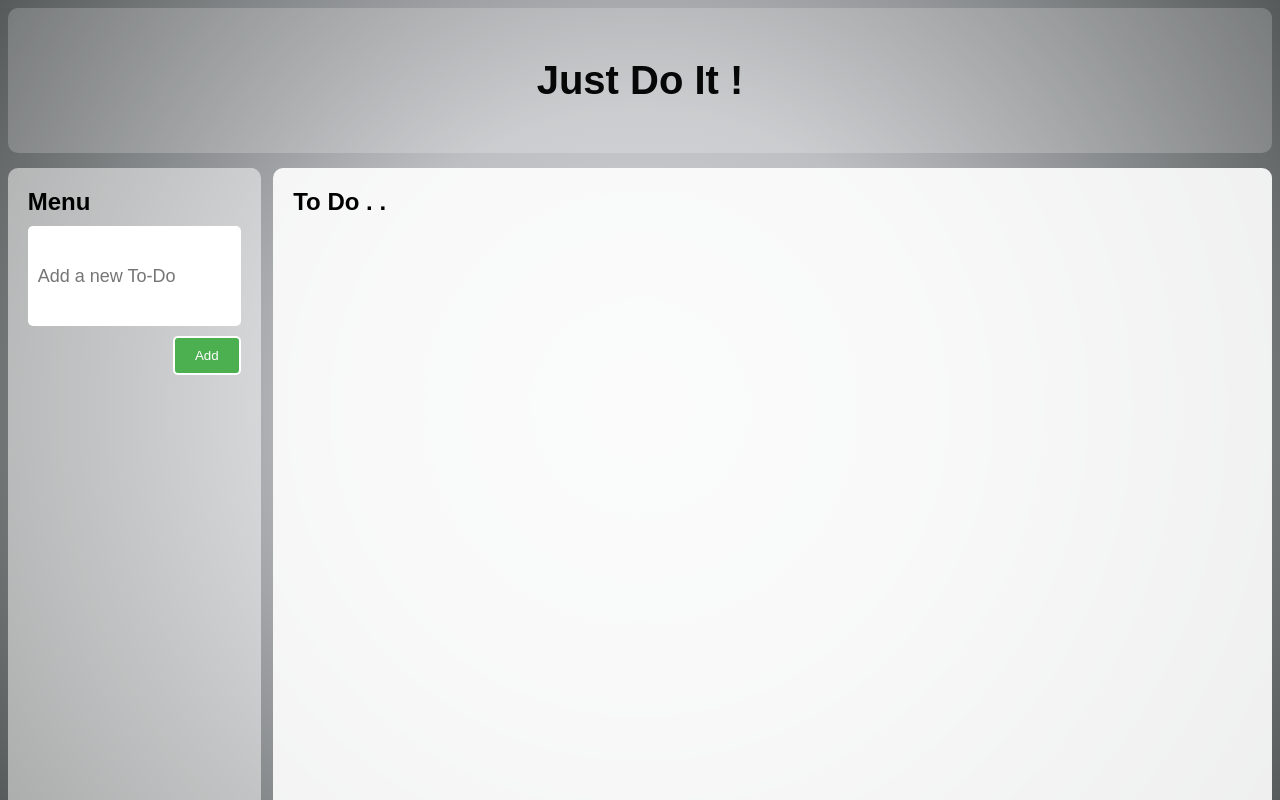
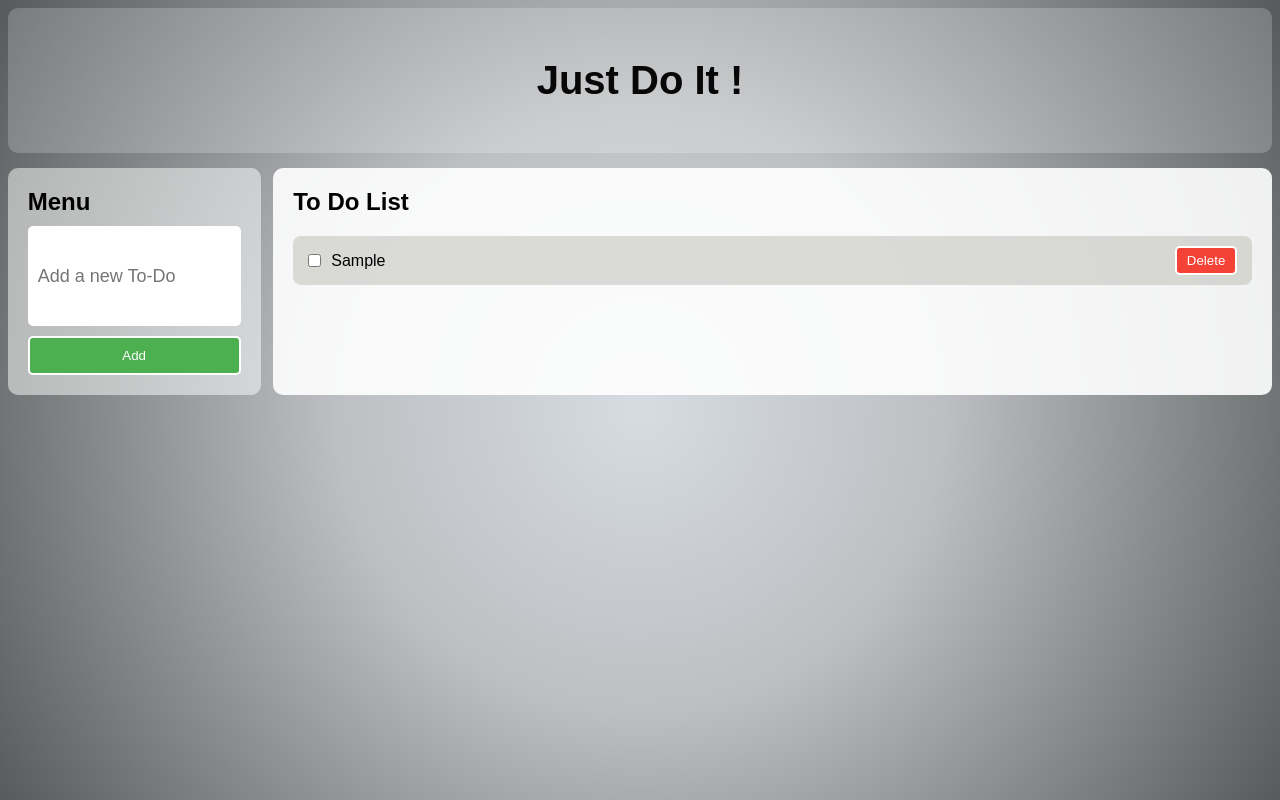
Before and after one commit to alwynsajan/ToDo-List, a React (Create React App) app: page / in a window 1280 px wide. Both pictures are taken after typing "Sample" into the empty fields and a click on the button "Add". Shown: the top 800 px of the page. Built offline with nearby package versions, Linux system fonts and the light colour scheme; the HTML template or start-up script is replaced by a standard one.

Commit message:
Added code to display the ToDo list in Contents using states.

```diff
--- a/src/Components/Container/Container.css
+++ b/src/Components/Container/Container.css
@@ -1,7 +1,7 @@
 .containerElement {
   display: grid;
   grid-template-columns: 20% 1fr;
-  height: 100vh;
+  /* height: 100vh; */
   gap: 1%;
   padding: 0.6%; /* outer spacing */
   box-sizing: border-box;
@@ -36,15 +36,64 @@
 .addButton {
   display: block;
   margin-top: 10px;
-  margin-left: auto;
+  /* margin-left: auto;   */
   padding: 10px 20px;
   border: 2px solid white;
   border-radius: 5px;
   background-color: #4CAF50;
   color: white;
   cursor: pointer;
+  width: 100%;
 }
 
 .addButton:hover {
   background-color: #45a049;
 }
+
+.placeHolder {
+  color: #888;
+  font-size: 24px;
+  text-align: center;
+  display: flex;
+  align-items: center;   /* vertical centering */
+  justify-content: center; /* horizontal centering */
+  height: 200px;         /* or any fixed height for placeholder box */
+  margin: 0;             /* remove default margin */
+}
+
+.todoContainer {
+  display: flex;
+  flex-direction: column;
+  gap: 10px;
+  margin-top: 20px;
+}
+
+.todoBox {
+  display: flex;
+  align-items: center;
+  justify-content: space-between;
+  padding: 10px 15px;
+  background-color: rgba(187, 187, 181, 0.5);
+  border-radius: 8px;
+}
+
+.todoCheckbox {
+  margin-right: 10px;
+}
+
+.todoText {
+  flex: 1; /* take remaining space */
+}
+
+.deleteButton {
+  padding: 5px 10px;
+  border: 2px solid white;
+  border-radius: 5px;
+  background-color: #f44336;
+  color: white;
+  cursor: pointer;
+}
+
+.deleteButton:hover {
+  background-color: #d32f2f;
+}
--- a/src/Components/Container/Contents.js
+++ b/src/Components/Container/Contents.js
@@ -1,15 +1,30 @@
-import React from 'react'
-import './Container'
+import React from 'react';
+import './Container.css';
 
-function Contents(props) {
-  const { toDoList, setToDoList } = props;
+function Contents({ toDoList, setToDoList }) {
+
+  const handleDelete = (id) => {
+    setToDoList(toDoList.filter(todo => todo.id !== id));
+  };
+
   return (
-    <div>
-        <h2 className='contents'>
-            To Do . .
-        </h2>
+    <div className="contents">
+      <h2>To Do List</h2>
+      <div className="todoContainer">
+        {toDoList.length === 0 ? (
+          <p className='placeHolder'>No To-Dos yet!</p>
+        ) : (
+          toDoList.map((todo) => (
+            <div key={todo.id} className="todoBox">
+              <input type="checkbox" className="todoCheckbox" />
+              <span className="todoText">{todo.text}</span>
+              <button className="deleteButton" onClick={() => handleDelete(todo.id)}>Delete</button>
+            </div>
+          ))
+        )}
+      </div>
     </div>
-  )
+  );
 }
 
-export default Contents
+export default Contents;
```
